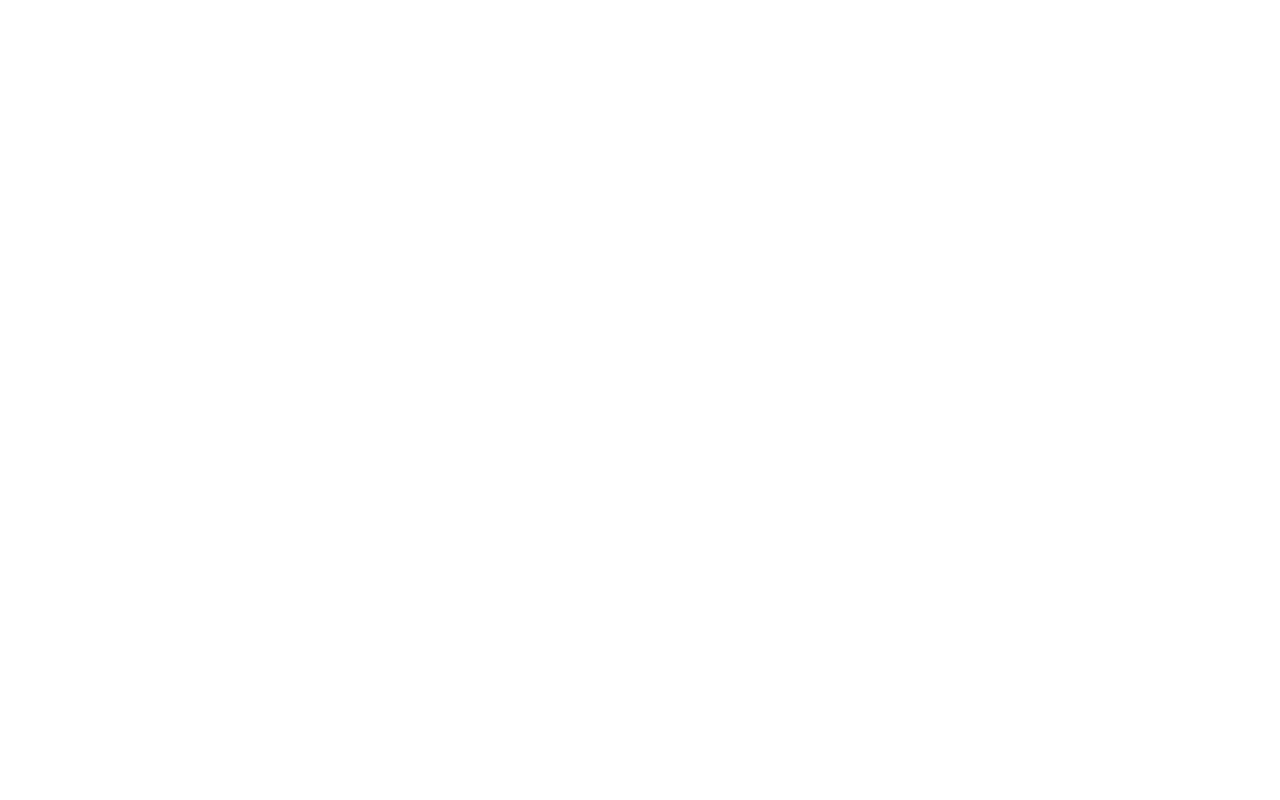
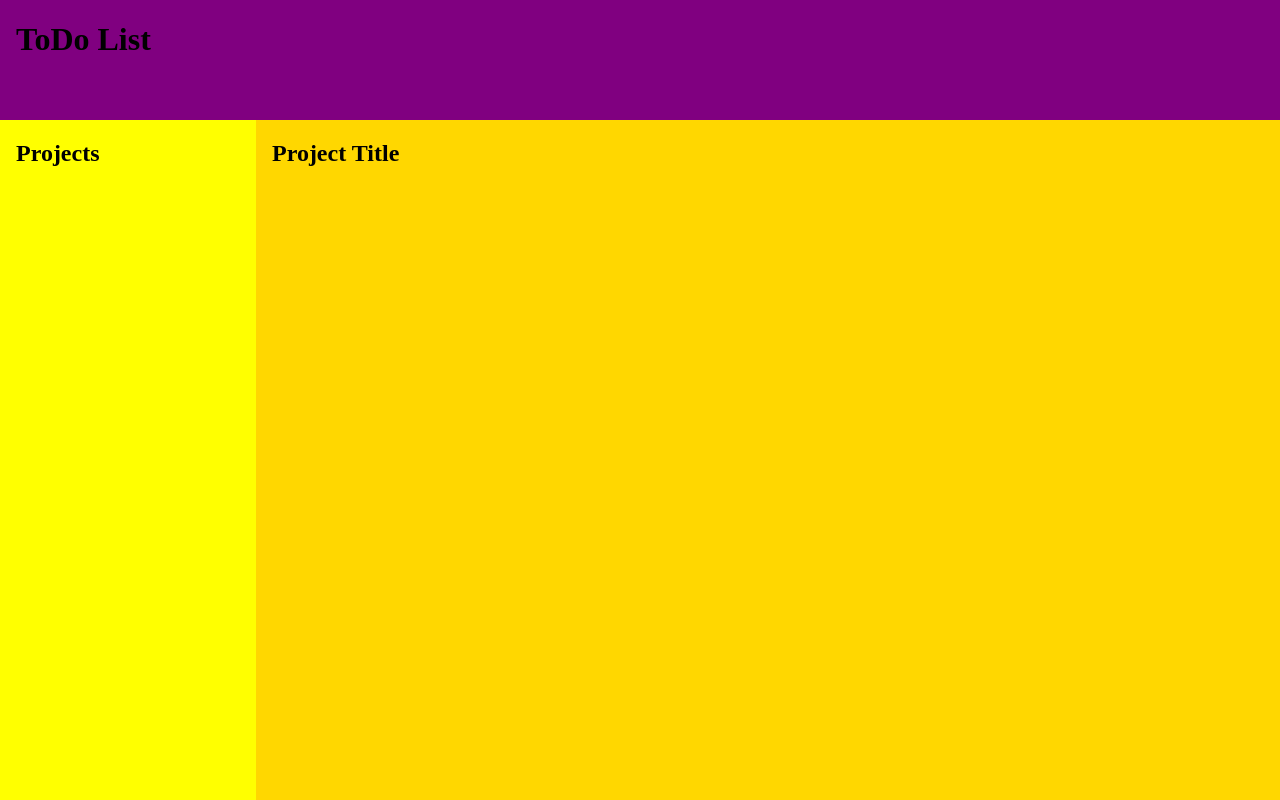
Before and after one commit to VictorFAL/odin-ToDoList, a website built with webpack: page dist/index.html in a window 1280 px wide. Built offline with Linux system fonts and the light colour scheme.

Commit message:
page layout

```diff
--- a/src/index.js
+++ b/src/index.js
@@ -1 +1,3 @@
+import './style.css';
+
 console.log('test');
--- /dev/null
+++ b/src/item.js
@@ -0,0 +1,10 @@
+function Item(title, desc, dueDate, priority) {
+    return {title, desc, dueDate, priority};
+}
+
+function Project(name) {
+    let itemArray = [];
+    return {name, itemArray};
+}
+
+export { Item, Project }
--- a/src/style.css
+++ b/src/style.css
@@ -0,0 +1,33 @@
+body {
+    margin: 0px;
+    height: 100vh;
+    width: 100vw;
+    display: grid;
+    grid-template-columns: 20% auto;
+    grid-template-rows: 15% auto;
+}
+
+:root {
+    --padding-left: 16px;
+}
+
+header {
+    grid-row: 1;
+    grid-column: 1 / 3;
+    background-color: purple;
+    padding-left: var(--padding-left);
+}
+
+#sidebar {
+    grid-row: 2;
+    grid-column: 1;
+    background-color: yellow;
+    padding-left: var(--padding-left);
+}
+
+#content {
+    grid-row: 2;
+    grid-column: 2;
+    background-color: gold;
+    padding-left: var(--padding-left);
+}
--- a/webpack.config.js
+++ b/webpack.config.js
@@ -13,10 +13,10 @@
                 test: /\.css$/i,
                 use: ['style-loader', 'css-loader'],
             },
-            {
-                test: /\.(woff|woff2|eot|ttf|otf)$/i,
-                type: 'asset/resource',
-            },
+            // {
+            //     test: /\.(woff|woff2|eot|ttf|otf)$/i,
+            //     type: 'asset/resource',
+            // },
         ],
     },
 };
```
Also changed, not shown: dist/index.html, dist/main.js.
